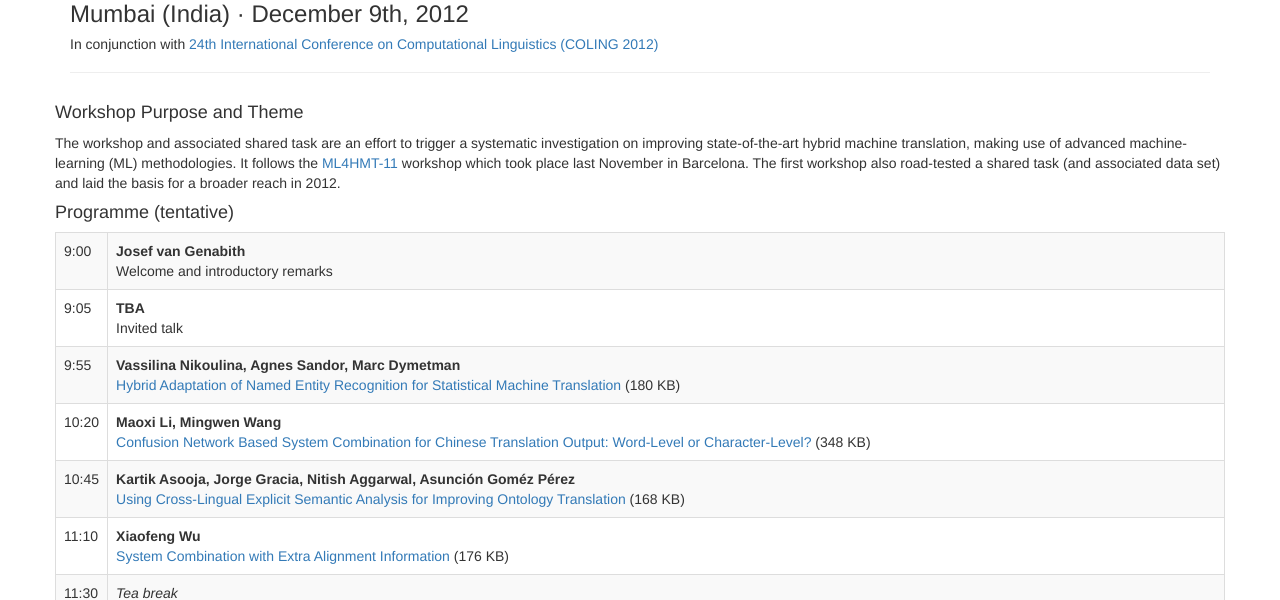
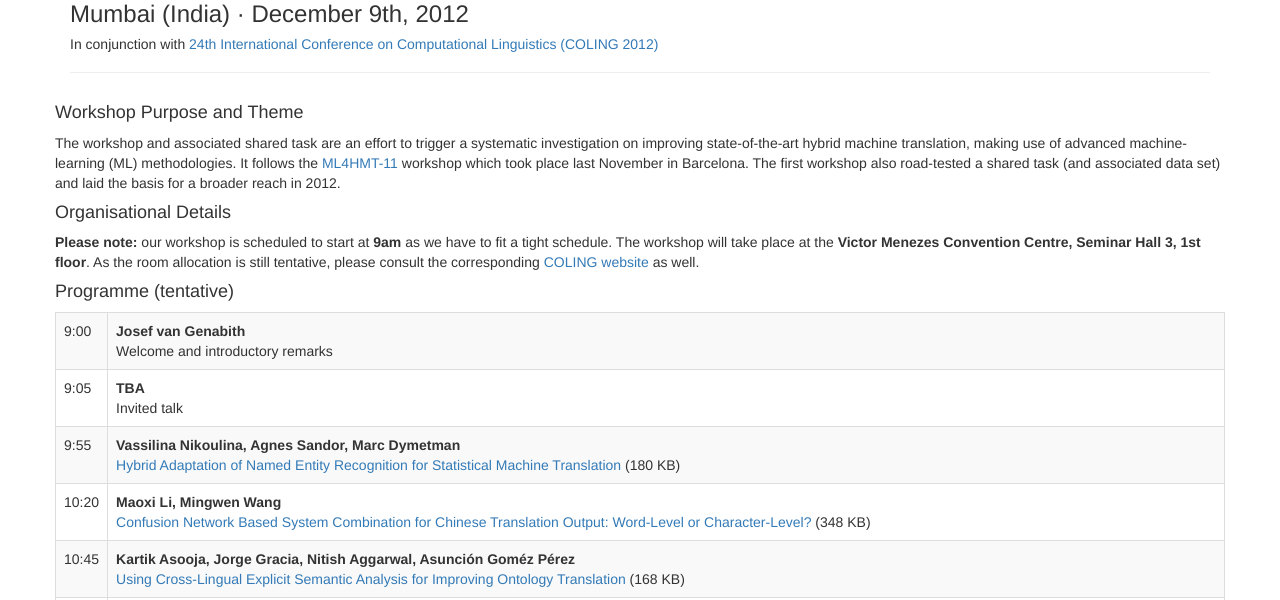
Before and after one commit to cfedermann/ML4HMT-Workshop, a Django app: page / in a window 1280 px wide. Shown: the part 237-837 px from the top of the page. Run offline with Django 3.2, Linux system fonts and the light colour scheme; some libraries are stand-ins or nearby versions.

Commit message:
Added information about workshop location.

```diff
--- a/ml4hmt/templates/home.html
+++ b/ml4hmt/templates/home.html
@@ -24,6 +24,9 @@
     <div class="span12">
       <h4>Workshop Purpose and Theme</h4>
 <p>The workshop and associated shared task are an effort to trigger a systematic investigation on improving state-of-the-art hybrid machine translation, making use of advanced machine-learning (ML) methodologies. It follows the <a href="{{URL_PREFIX}}{% url ml4hmt.views.page page_id="2011/program" %}">ML4HMT-11</a> workshop which took place last November in Barcelona. The first workshop also road-tested a shared task (and associated data set) and laid the basis for a broader reach in 2012.</p>
+
+      <h4>Organisational Details</h4>
+      <p><strong>Please note:</strong> our workshop is scheduled to start at <strong>9am</strong> as we have to fit a tight schedule. The workshop will take place at the <strong>Victor Menezes Convention Centre, Seminar Hall 3, 1st floor</strong>. As the room allocation is still tentative, please consult the corresponding <a href="http://www.coling2012-iitb.org/workshop_tutorial.php">COLING website</a> as well.</p>
 
 <!--      <p>ML4HMT-12 involves regular papers on hybrid MT as well as a Shared Task. More information is available in the <a href="{{URL_PREFIX}}{% url home %}call-for-papers/">call for papers</a>.</p>-->
 
```
